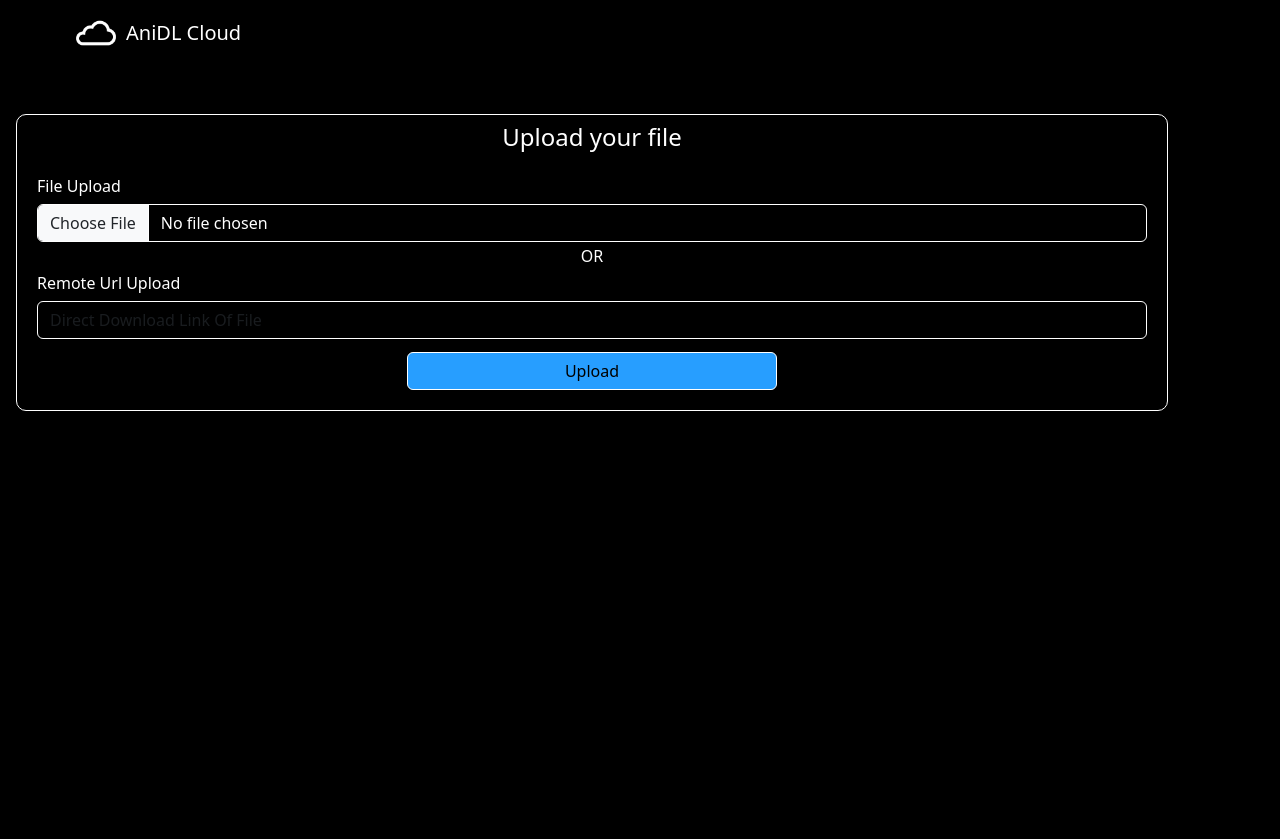
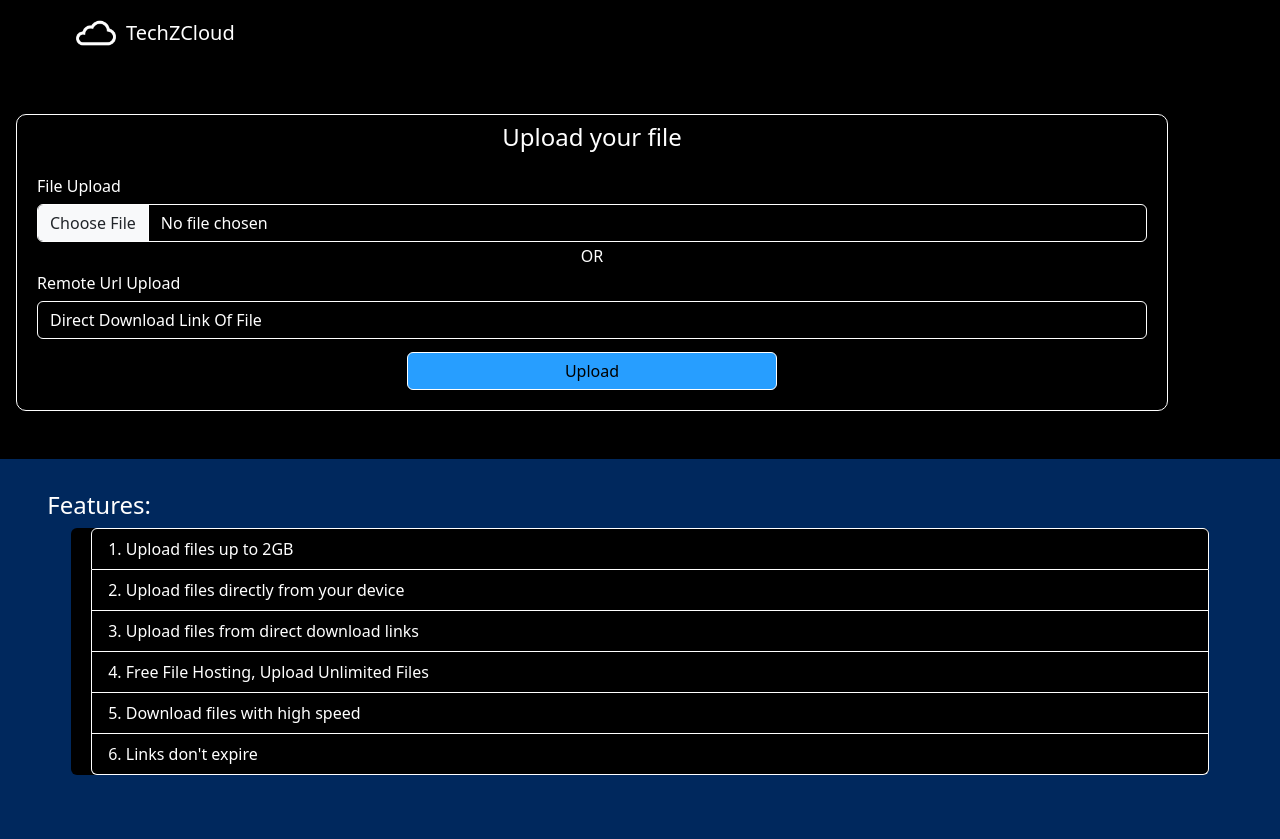
Before and after one commit to rindo57/cloud, a Python web app: template templates/minindex.html in a window 1280 px wide. Before the commit the page ends 411 px from the top, so only its background shows below. Run offline with Jinja, Linux system fonts and the light colour scheme; the template is opened without the code that fills it, so the values that code supplies are empty.

Commit message:
Update minindex.html

```diff
--- a/templates/minindex.html
+++ b/templates/minindex.html
@@ -3,7 +3,7 @@
 <head>
   <meta charset="UTF-8" />
   <meta name="viewport" content="width=device-width, initial-scale=1.0" />
-  <title>AniDL Cloud</title>
+  <title>TechZCloud</title>
 
   <link href="https://cdn.jsdelivr.net/npm/bootstrap@5.3.1/dist/css/bootstrap.min.css" rel="stylesheet" integrity="sha384-4bw+/aepP/YC94hEpVNVgiZdgIC5+VKNBQNGCHeKRQN+PtmoHDEXuppvnDJzQIu9" crossorigin="anonymous" />
   <script src="https://cdn.jsdelivr.net/npm/bootstrap@5.3.1/dist/js/bootstrap.bundle.min.js" integrity="sha384-HwwvtgBNo3bZJJLYd8oVXjrBZt8cqVSpeBNS5n7C8IVInixGAoxmnlMuBnhbgrkm" crossorigin="anonymous"></script>
@@ -50,6 +50,16 @@
       color: white;
       border: none;
     }
+    ul.list-group {
+      background-color: black;
+      color: white;
+      border-color: white;
+      list-style-type: decimal;
+      padding-left: 20px;
+    }
+    .form-control::placeholder {
+      color: white;
+    }
   </style>
 </head>
 <body>
@@ -58,7 +68,7 @@
     <div id="navbar" class="container container-fluid">
       <a class="navbar-brand d-flex align-items-center" href="/">
         <img src="/static/logo.png" alt="Bootstrap" width="40" height="40" class="d-inline-block align-text-top">
-        <span style="margin-left: 10px" class="navbar-brand mb-0 h1">AniDL Cloud</span>
+        <span style="margin-left: 10px" class="navbar-brand mb-0 h1">TechZCloud</span>
       </a>
     </div>
   </nav>
@@ -119,8 +129,22 @@
     </div>
   </div>
 
-  <!-- Rest of your content -->
-  <!-- ... -->
+  <!-- Site Info -->
+  <div id="site-info-outer" class="py-5 pt-3">
+    <div id="site-info" class="d-flex justify-content-center p-3">
+      <div>
+        <h4>Features:</h4>
+        <ul class="list-group list list-group-numbered mx-4">
+          <li class="list-group-item">Upload files up to 2GB</li>
+          <li class="list-group-item">Upload files directly from your device</li>
+          <li class="list-group-item">Upload files from direct download links</li>
+          <li class="list-group-item">Free File Hosting, Upload Unlimited Files</li>
+          <li class="list-group-item">Download files with high speed</li>
+          <li class="list-group-item">Links don't expire</li>
+        </ul>
+      </div>
+    </div>
+  </div>
 
 </body>
 <script src="../static/index.js"></script>
```
